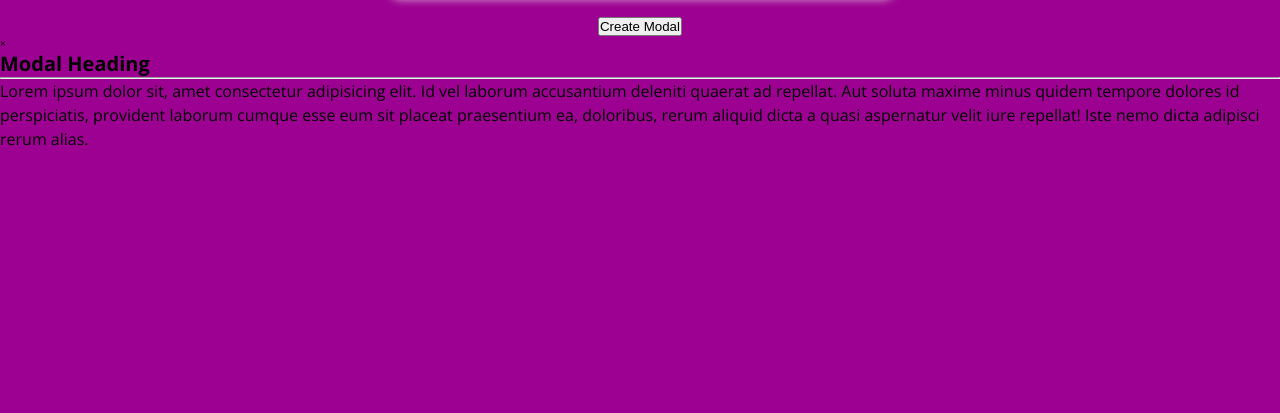
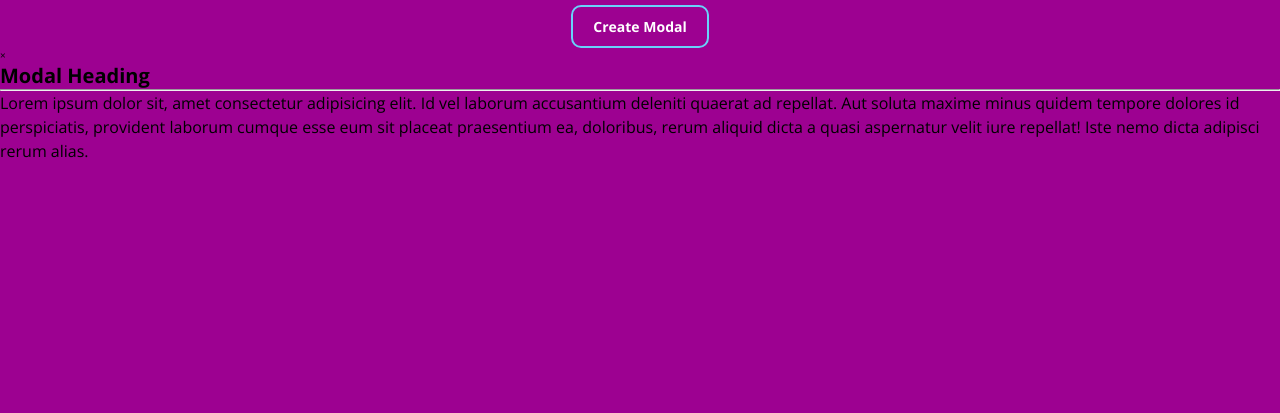
Before and after one commit to microservices-sportsshop/hcj-js-modal-dialog, a plain HTML site: page src/index.html in a window 1280 px wide. Shown: the part 387-800 px from the top of the page. Drawn offline with nearby package versions, Linux system fonts and the light colour scheme.

Commit message:
Update styles.css

```diff
--- a/src/styles.css
+++ b/src/styles.css
@@ -7,6 +7,7 @@
   --light-blue: #005490;
   --light-blue-border: #68d2f9;
   --color-primary: #9d0191;
+  --color-primary-light: #f69bee;
   --color-sec: #db6400;
   --grey: #eee;
   --dark-grey: #222831;
@@ -60,3 +61,30 @@ header h1 {
 header h1 span {
   font-weight: 600;
 }
+
+section .container {
+  display: flex;
+  justify-content: center;
+  align-items: center;
+  flex-direction: column;
+}
+
+form button {
+  outline: none;
+  border: none;
+  border: 2px solid var(--light-blue-border);
+  padding: 1rem 2rem;
+  cursor: pointer;
+  border-radius: 1rem;
+  background-color: transparent;
+  font-size: 1.4rem;
+  font-family: inherit;
+  color: #fff;
+  transition: all 0.3s;
+  font-weight: 900;
+}
+
+form button:hover {
+  background-color: var(--color-primary-light);
+  box-shadow: 2px 2px 10px rgba(238, 237, 237, 0.8);
+}
```
